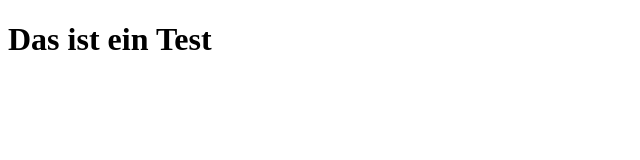
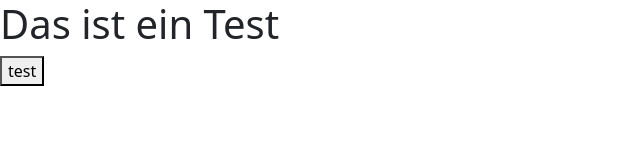
Before and after one commit to MKiessling88/QuizApp, a website: page index.html in a window 1280 px wide. Shown: the whole page, without its empty margins (0-640 px from the left). Drawn offline with nearby package versions, Linux system fonts and the light colour scheme.

Commit message:
added style files

```diff
--- a/index.html
+++ b/index.html
@@ -3,9 +3,11 @@
 <head>
     <meta charset="UTF-8">
     <meta name="viewport" content="width=device-width, initial-scale=1.0">
+    <link rel="stylesheet" href="node_modules/bootstrap/dist/css/bootstrap.min.css">
     <title>Document</title>
 </head>
 <body>
     <h1>Das ist ein Test</h1>
+    <button>test</button>
 </body>
 </html>
--- /dev/null
+++ b/package.json
@@ -0,0 +1,5 @@
+{
+  "dependencies": {
+    "bootstrap": "^5.3.3"
+  }
+}
```
Also changed, not shown: 1 other file.
